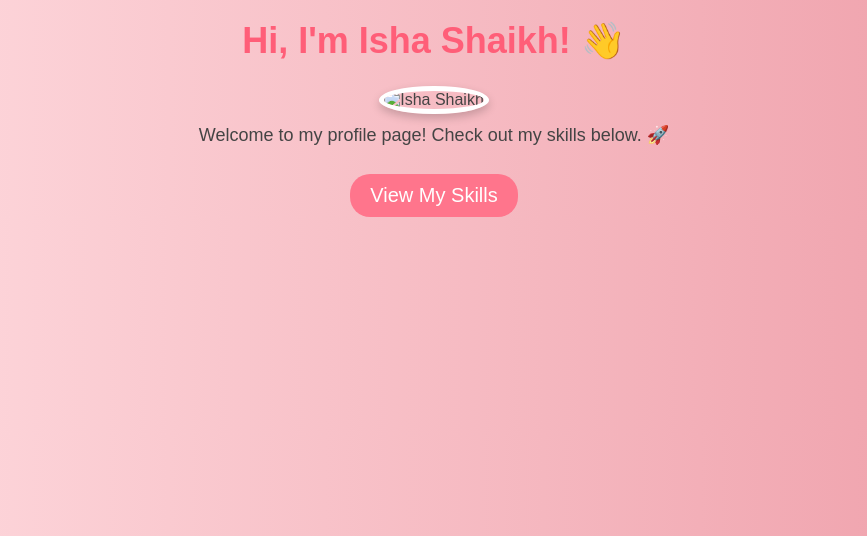
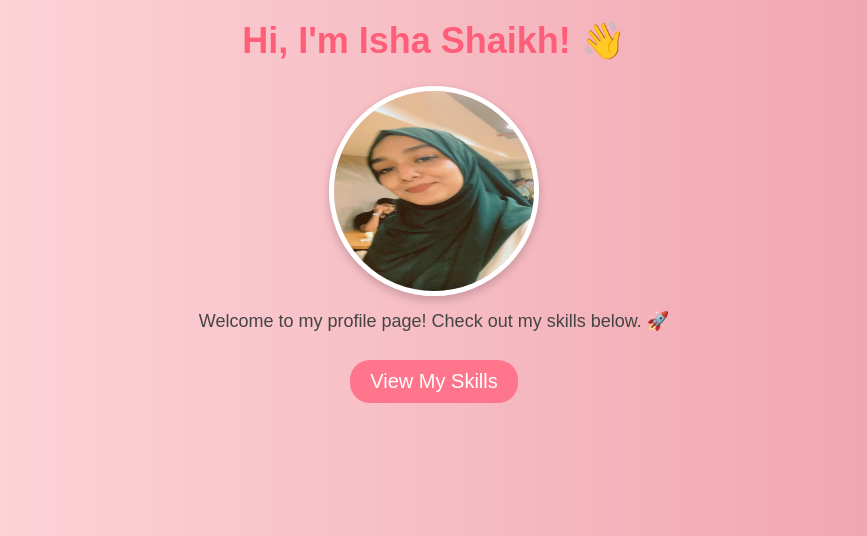
Before and after one commit to isha11-03/MyProfile, a Node server app: page / in a window 1280 px wide. Shown: the top 536 px of the page, without its empty margins (206-1073 px from the left). Run offline with Node 20, Linux system fonts and the light colour scheme.

Commit message:
only for isha

```diff
--- a/app.js
+++ b/app.js
@@ -2,7 +2,7 @@ const express = require("express");
 const path = require("path");
 
 const app = express();
-const PORT = 3000;
+const PORT = 5000;
 
 // Set EJS as the template engine
 app.set("view engine", "ejs");
--- a/views/index.ejs
+++ b/views/index.ejs
@@ -8,7 +8,7 @@
 </head>
 <body>
     <h1>Hi, I'm Isha Shaikh! 👋</h1>
-    <img src="/myphoto.png" alt="Isha Shaikh" class="profile-pic">
+    <img src="/pic.jpg" alt="Isha Shaikh" class="profile-pic">
     <p>Welcome to my profile page! Check out my skills below. 🚀</p>
     <br>
     <a href="/skills">View My Skills</a>
```
Also changed, not shown: public/pic.jpg (added).
